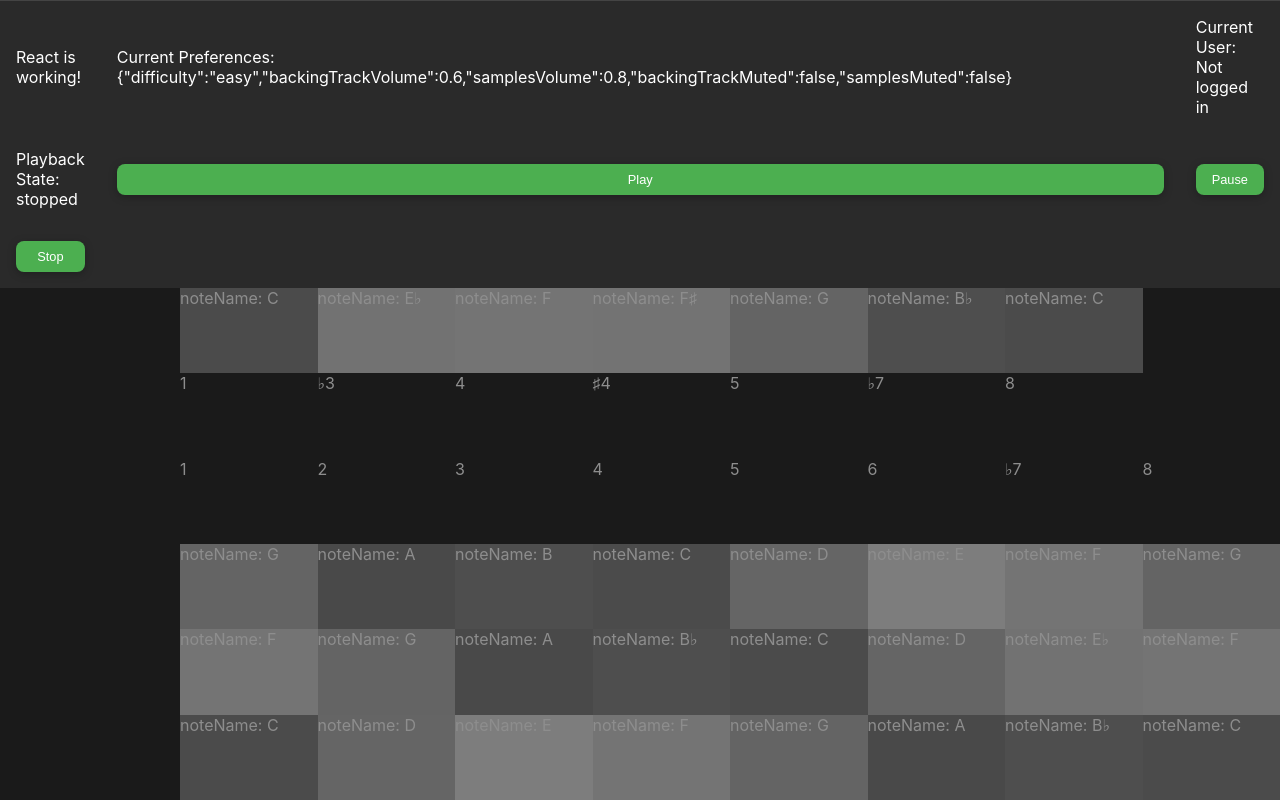
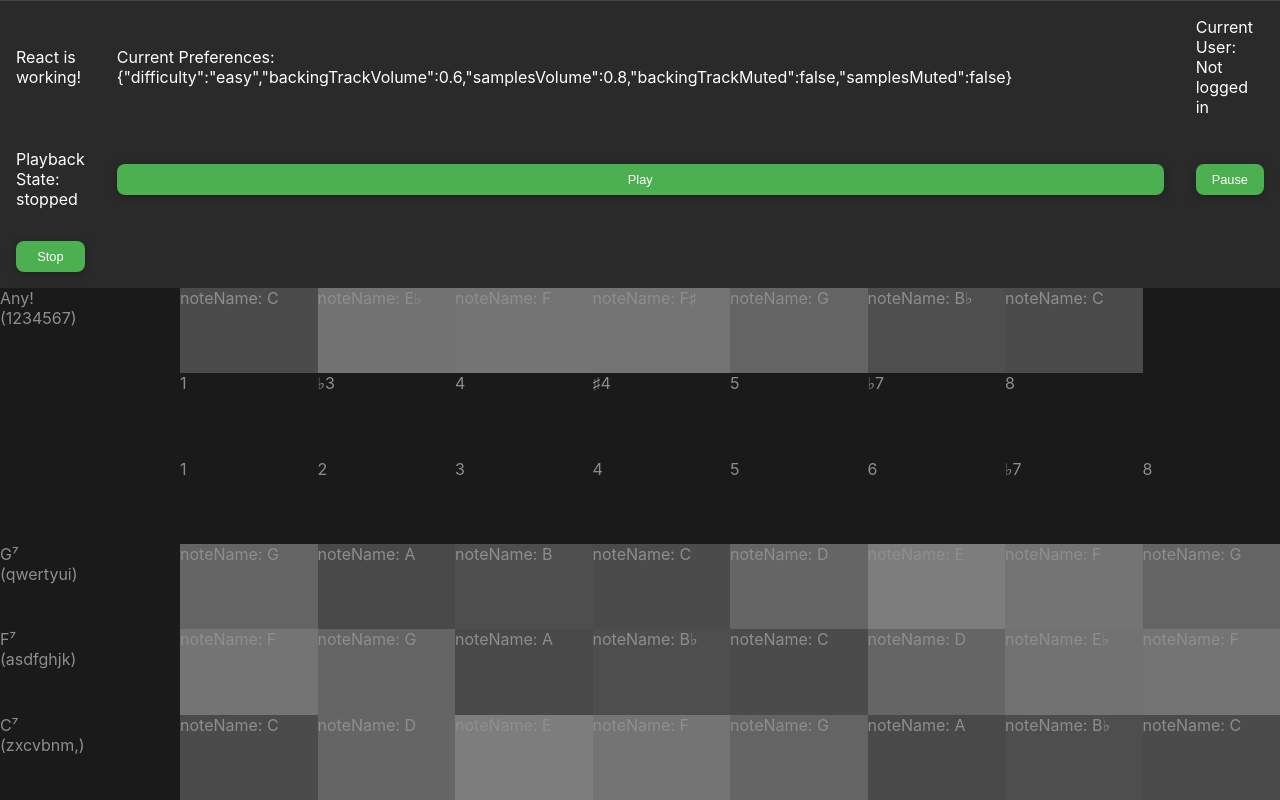
Before and after one commit to asdfang/color-improv, a React (Vite) app in the folder client/: page / in a window 1280 px wide. Built offline with nearby package versions, Linux system fonts and the light colour scheme; no server answers.

Commit message:
feat: wire ChordLabelCell with basic highlighting and countdown badge
- Add currentchord, nextChord, beatsUntilNextChord as React state in Grid
- Subscribe Grid to TimingEngine via callback in useEffect

```diff
--- a/client/src/components/grid/ChordLabelCell.jsx
+++ b/client/src/components/grid/ChordLabelCell.jsx
@@ -1,12 +1,21 @@
 import PropTypes from "prop-types";
 
 /**
- * @param {{labelText: string}} props
+ * @param {{chordName: string | null, label: string, keyboardHint: string, isHighlighted: boolean, countdown: number | null}} props
  */
-export function ChordLabelCell({ labelText }) {
-    return <div>{labelText}</div>;
+export function ChordLabelCell({ label, keyboardHint, isHighlighted, countdown }) {
+    return (
+        <div className={`chord-label-cell ${isHighlighted ? 'highlighted' : ''}`}>
+            <p>{label}</p>
+            <p>{keyboardHint}</p>
+            {countdown !== null && <span className="countdown">{countdown}</span>}
+        </div>
+    );
 }
 
 ChordLabelCell.propTypes = {
-    labelText: PropTypes.string.isRequired,
+    label: PropTypes.string.isRequired,
+    keyboardHint: PropTypes.string.isRequired,
+    isHighlighted: PropTypes.bool.isRequired,
+    countdown: PropTypes.number,
 };
--- a/client/src/components/grid/Grid.jsx
+++ b/client/src/components/grid/Grid.jsx
@@ -1,4 +1,5 @@
-import { useState } from 'react';
+import { useState, useEffect } from 'react';
+import { useStudio } from '/src/contexts/StudioContext';
 import { usePlayback } from '/src/contexts/PlaybackContext';
 import { useActiveNotes } from '/src/hooks/useActiveNotes';
 import { NoteCell } from './NoteCell';
@@ -12,9 +13,34 @@ import { CELL_TYPE, buildGridData } from '/src/visual/grid-data.js';
 /** @typedef {import('/src/contexts/PlaybackContext.jsx').PlaybackState} PlaybackState */
 
 export function Grid() {
+    const { timingEngine } = useStudio();
     const { playbackState } = usePlayback();
     const activeNotes = useActiveNotes();
     const [gridData] = useState(() => buildGridData());
+    const [currentChord, setCurrentChord] = useState(/** @type {string | null} */ (null));
+    const [nextChord, setNextChord] = useState(/** @type {string | null} */ (null));
+    const [beatsUntilNextChord, setBeatsUntilNextChord] = useState(/** @type {number | null} */ (null));
+
+    useEffect(() => {
+        /**
+         * @param {{ currentChord: string | null, nextChord: string, beatsUntilNextChord: number | null }} data
+         */
+        const handleBeatChange = ({ currentChord, nextChord, beatsUntilNextChord }) => {
+            setCurrentChord(currentChord);
+            setNextChord(nextChord);
+            if (beatsUntilNextChord !== null && beatsUntilNextChord <= 4) {
+                setBeatsUntilNextChord(beatsUntilNextChord);
+            } else {
+                setBeatsUntilNextChord(null);
+            }
+        };
+
+        timingEngine.setOnBeatChange(handleBeatChange);
+
+        return () => {
+            timingEngine.setOnBeatChange(null);
+        };
+    });
 
     /**
      * @param {CellData} cell
@@ -39,20 +65,29 @@ export function Grid() {
                 );
             }
             case CELL_TYPE.SCALE_LABEL: {
-                const { labelText } = cell;
+                const { label } = cell;
                 return (
                     <ScaleLabelCell
                         key={key}
-                        labelText={labelText}
+                        label={label}
                     />
                 );
             }
             case CELL_TYPE.CHORD_LABEL: {
-                const { labelText } = cell;
+                const { chordName, label, keyboardHint } = cell;
                 return (
                     <ChordLabelCell
                         key={key}
-                        labelText={labelText}
+                        chordName={chordName}
+                        label={label}
+                        keyboardHint={keyboardHint}
+                        isHighlighted={chordName !== null && chordName === currentChord}
+                        countdown={
+                            (chordName != null
+                            && chordName === nextChord)
+                            ? beatsUntilNextChord
+                            : null
+                        }
                     />
                 );
             }
--- a/client/src/styles.css
+++ b/client/src/styles.css
@@ -518,6 +518,30 @@ kbd {
     filter: brightness(0.88);
 }
 
+/* ChordLabelCell */
+.chord-label-cell {
+    position: relative;
+}
+.chord-label-cell.highlighted {
+    border: 4px solid rgba(255, 255, 255, 1);
+    background-color: rgba(255, 255, 255, 0.2);
+}
+.countdown {
+    position: absolute;
+    top: 8px;
+    right: 8px;
+    width: 22px;
+    height: 22px;
+    border-radius: 50%;
+    background: rgba(0, 0, 0, 0.9);
+    border: 1.5px solid rgba(255, 255, 255, 0.9);
+    color: rgba(255, 255, 255, 1);
+    display: flex;
+    align-items: center;
+    justify-content: center;
+    font-size: 14px;
+}
+
 /* 4) Dialogs */
 dialog {
     font-family: var(--font-ui);
```
